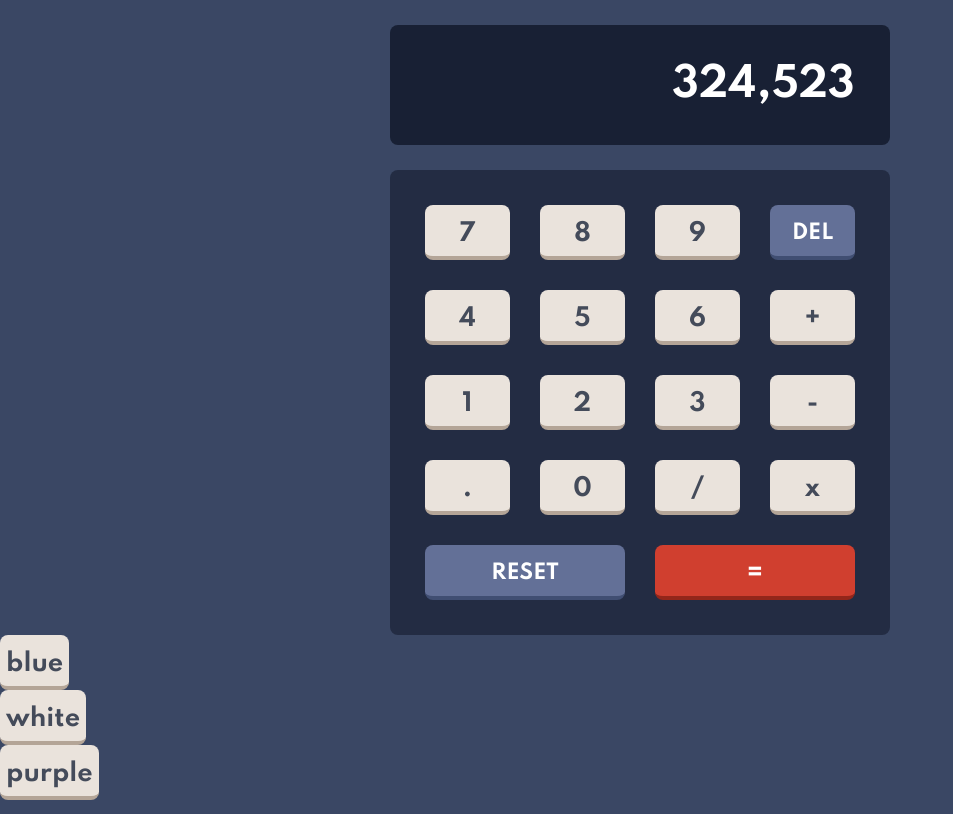
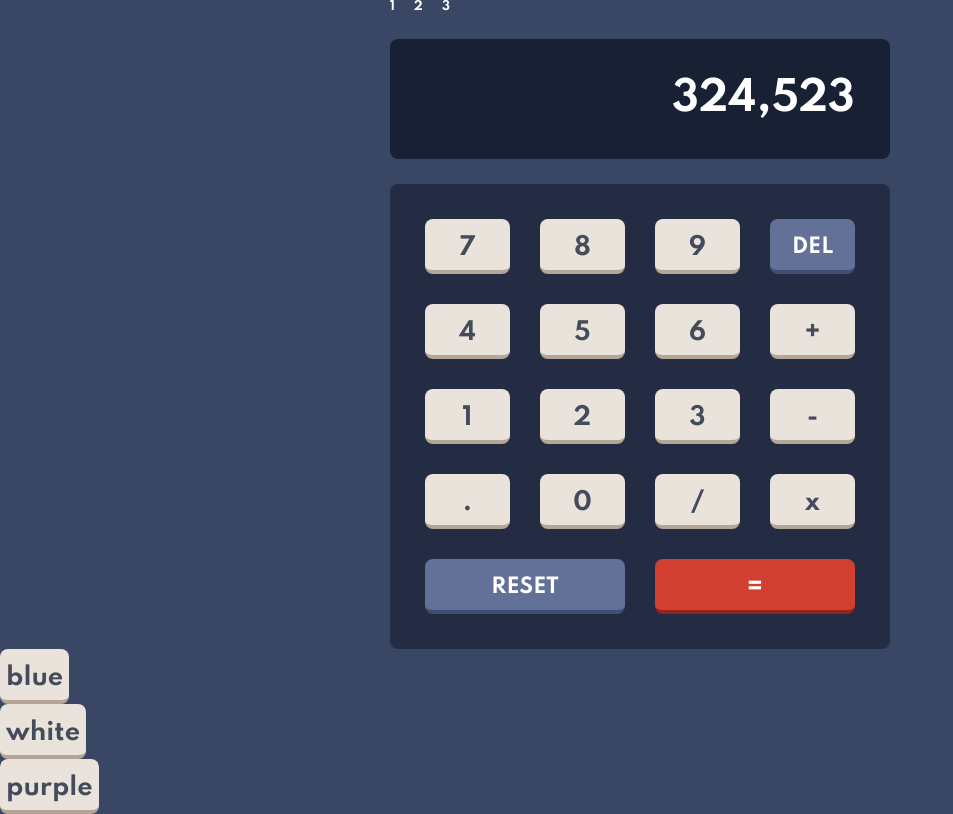
Before and after one commit to karthik-raja-g/themed-calculator, a React (Create React App) app: page / in a window 1280 px wide. Shown: the whole page, without its empty margins (0-953 px from the left). Built offline with nearby package versions, Linux system fonts and the light colour scheme.

Commit message:
- toggler options themed

```diff
--- a/src/App.css
+++ b/src/App.css
@@ -6,3 +6,7 @@
   width: 500px;
   margin: auto;
 }
+
+.toggleBox {
+  width: 60px;
+}
--- a/src/App.js
+++ b/src/App.js
@@ -8,6 +8,7 @@ import GlobalStyles from "./theme/GlobalStyles";
 import Keypad from "./elements/keypad";
 import Screen from "./elements/screen";
 import keys from "./keys";
+import Toggler from "./components/toggler";
 
 function App() {
   const [theme, setTheme] = useState(themes.blue);
@@ -16,6 +17,7 @@ function App() {
       <GlobalStyles />
       <div className="App">
         <div className="calculator">
+          <Toggler/>
           <Screen>324,523</Screen>
           <Keypad>
             {keys.map((val, index) => {
--- /dev/null
+++ b/src/components/toggler.js
@@ -0,0 +1,33 @@
+import React from "react";
+import styled from "styled-components";
+
+const ToggleContainer = styled.div`
+  position: relative;
+  width: 100%;
+  height: 50px;
+  border-radius: 30px;
+  background-color: ${(props) => props.tmeme.backgrounds.keypad};
+  color: ${(props) => props.theme.text.info};
+`;
+const Options = styled.div`
+  display: flex;
+  width: 100%;
+  align-items: center;
+  justify-content: space-between;
+  font-size: 0.75em;
+  color: ${(props) => props.theme.text.info};
+`;
+
+const Toggler = () => {
+  return (
+    <div className="toggleBox">
+      <Options>
+        <span>1</span>
+        <span>2</span>
+        <span>3</span>
+      </Options>
+    </div>
+  );
+};
+
+export default Toggler;
```
Also changed, not shown: src/components/header.js (added).
